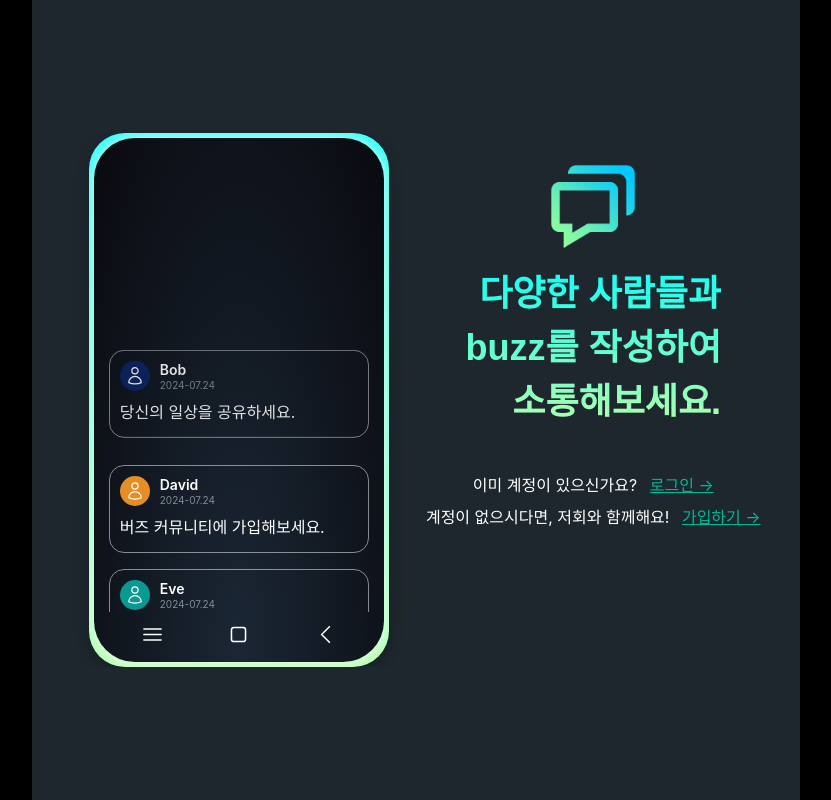
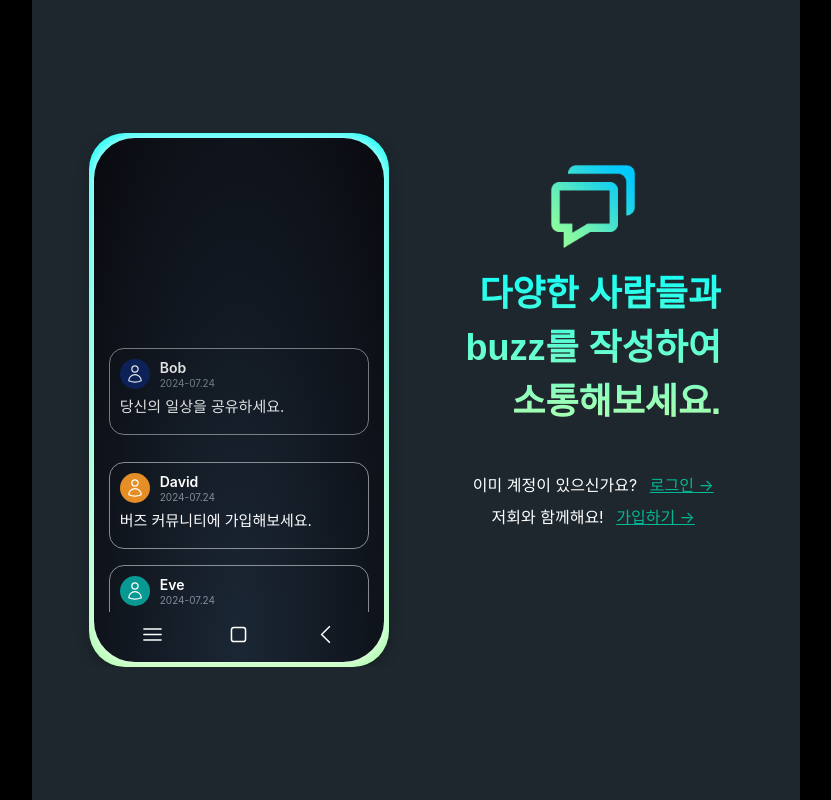
Before and after one commit to sum529-create/buzz-chatly, a React (Vite) app: page /info in a window 1280 px wide. Shown: the whole page, without its empty margins (224-1055 px from the left). Built offline with nearby package versions, Linux system fonts and the light colour scheme; a web font is replaced by a local one.

Commit message:
#bc - info페이지 text 사이즈 변경

```diff
--- a/package.json
+++ b/package.json
@@ -4,7 +4,7 @@
   "version": "0.0.0",
   "type": "module",
   "scripts": {
-    "dev": ". ~/.nvm/nvm.sh && nvm use && vite",
+    "dev": "vite",
     "build": "tsc -b && vite build",
     "lint": "eslint . --ext ts,tsx --report-unused-disable-directives --max-warnings 0",
     "preview": "vite preview"
--- a/src/routes/info.tsx
+++ b/src/routes/info.tsx
@@ -117,7 +117,6 @@ const ScrollingText = styled.div<{ delay: number }>`
   animation: ${scroll} 5s linear infinite;
   animation-delay: ${({ delay }) => delay}s;
   width: 100%;
-  height: 88px;
   display: flex;
   flex-wrap: nowrap;
   padding: 10px;
@@ -181,7 +180,8 @@ const InfoBuzzTime = styled(BuzzTime)`
 `;
 
 const InfoPayload = styled(Payload)`
-  font-size: 1rem;
+  font-size: 15px;
+  line-height: 15px;
 `;
 
 // 텍스트 스타일 정의
@@ -333,7 +333,7 @@ export default function Info() {
             </Switcher>
             <br />
             <Switcher>
-              계정이 없으시다면, 저회와 함께해요!{" "}
+              저회와 함께해요!{" "}
               <Link to="/create-account">가입하기 &rarr;</Link>
             </Switcher>
           </SmallText>
```
